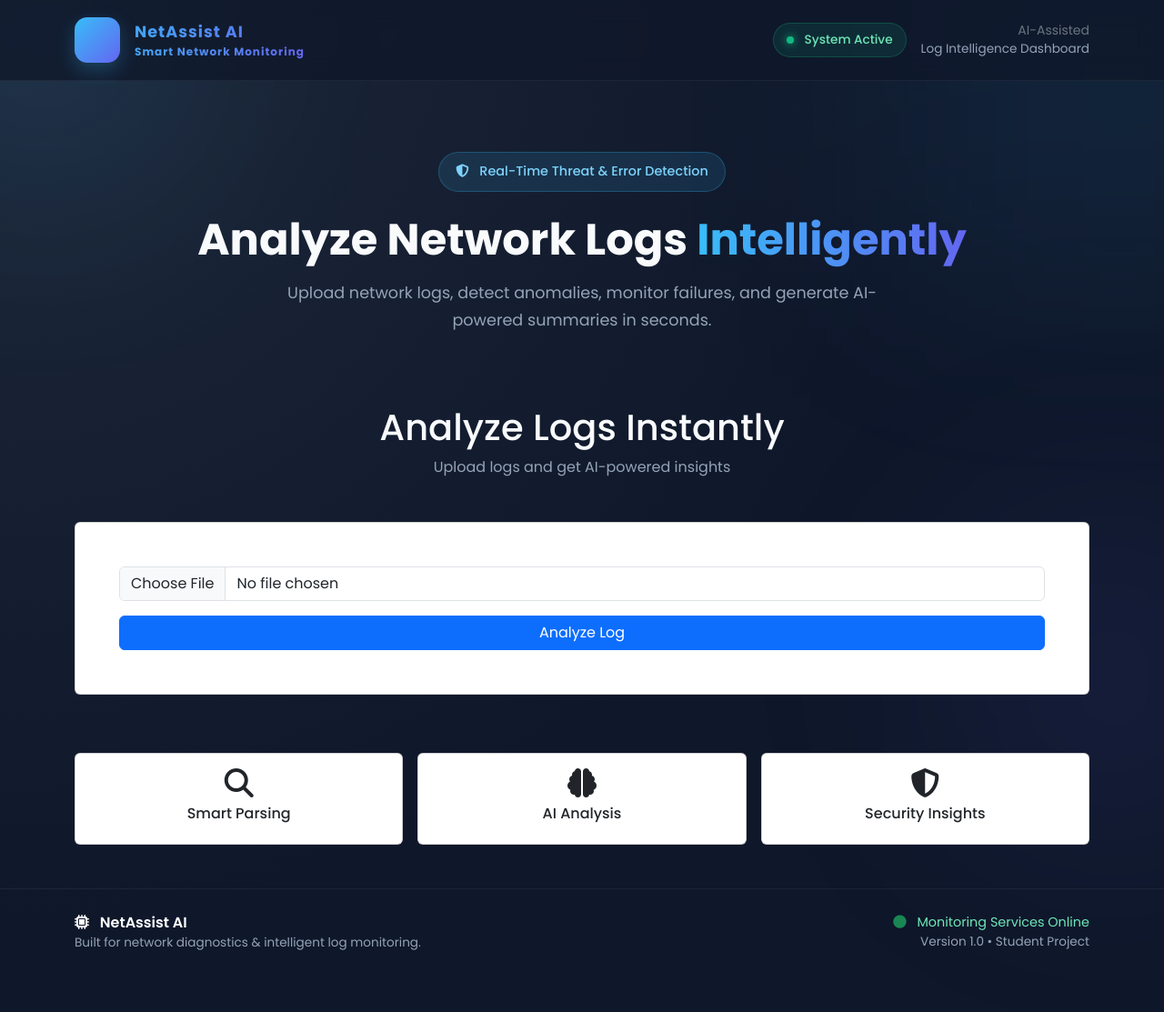
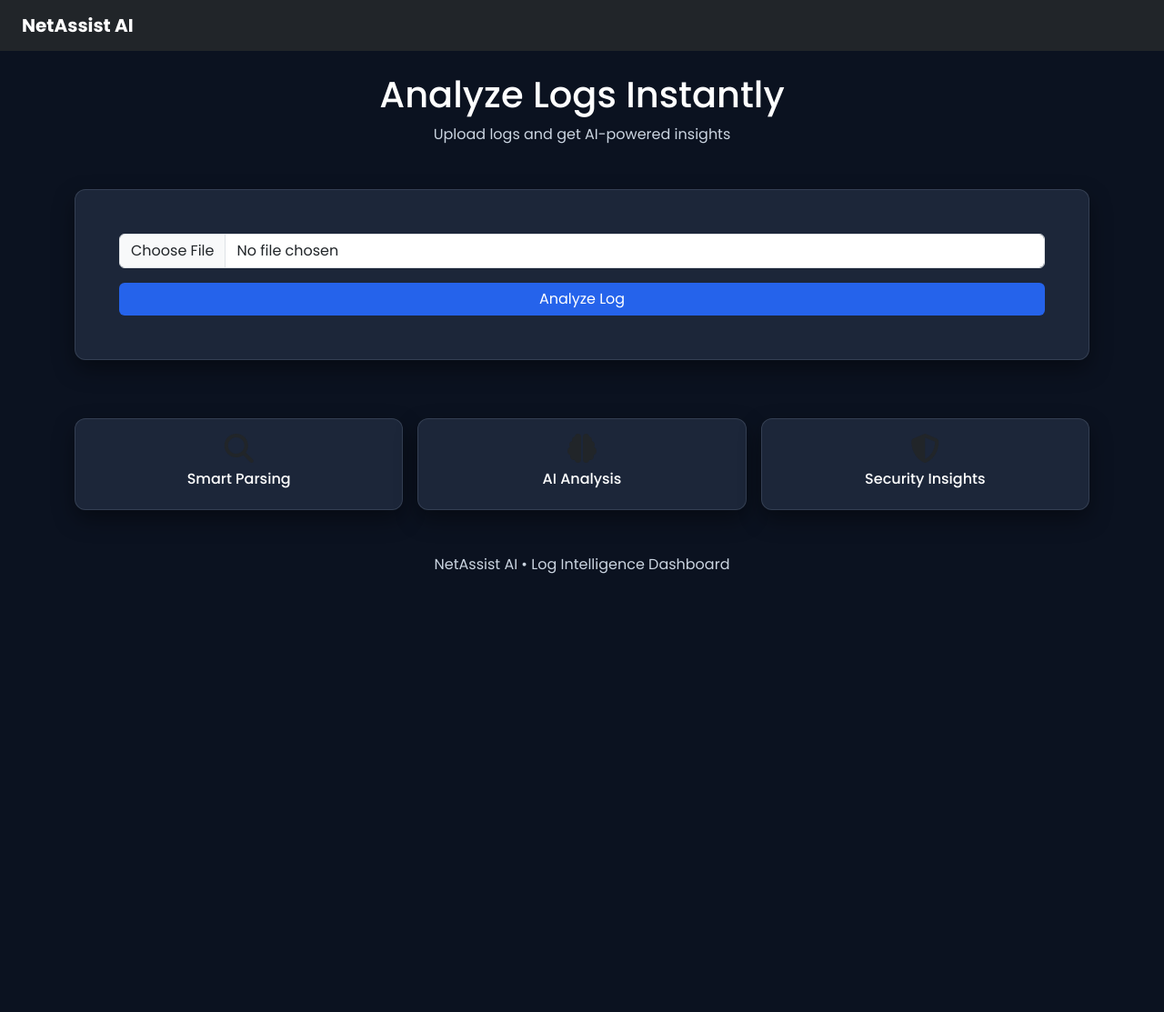
Before and after one commit to Saifan-01/Network-Log-Analyzer, a Flask app: page / in a window 1280 px wide. Shown: the whole page at 91% size. After the commit the page ends 631 px from the top, so only its background shows below. Run offline with Flask 3, Linux system fonts and the light colour scheme.

Commit message:
Refactor frontend templates to improve accessibility, text contrast, and overall dashboard UX consistency

```diff
--- a/templates/base.html
+++ b/templates/base.html
@@ -7,164 +7,95 @@
 
     <title>NetAssist AI • Network Log Analyzer</title>
 
-    <!-- Google Font -->
-    <link href="https://fonts.googleapis.com/css2?family=Poppins:wght@300;400;500;600;700&display=swap"
-        rel="stylesheet">
+    <link href="https://fonts.googleapis.com/css2?family=Poppins:wght@300;400;500;600;700&display=swap" rel="stylesheet">
 
-    <!-- Bootstrap -->
     <link href="https://cdn.jsdelivr.net/npm/bootstrap@5.3.0/dist/css/bootstrap.min.css" rel="stylesheet">
 
-    <!-- Font Awesome -->
     <link rel="stylesheet" href="https://cdnjs.cloudflare.com/ajax/libs/font-awesome/6.4.0/css/all.min.css">
 
-    <!-- Custom CSS -->
-    <link rel="stylesheet" href="{{ url_for('static', filename='style.css') }}?v={{ range(1, 100000) | random }}">
+    <!-- GLOBAL UI STYLE -->
+    <style>
+        body {
+            background: #0b1220;
+            color: #f8fafc;
+            font-family: 'Poppins', sans-serif;
+        }
 
+        h1,h2,h3,h4,h5,h6 {
+            color: #ffffff;
+        }
+
+        p, span, div, li, td, th {
+            color: #e5e7eb;
+        }
+
+        .text-muted, .small, .text-secondary {
+            color: #cbd5e1 !important;
+            opacity: 1 !important;
+        }
+
+        .card, .card-custom {
+            background: rgba(30, 41, 59, 0.95);
+            border: 1px solid rgba(148, 163, 184, 0.2);
+            box-shadow: 0 10px 25px rgba(0,0,0,0.4);
+            border-radius: 12px;
+        }
+
+        a { color: #38bdf8; }
+        a:hover { color: #0ea5e9; }
+
+        .btn-primary {
+            background: #2563eb;
+            border: none;
+        }
+
+        .btn-primary:hover {
+            background: #1d4ed8;
+        }
+
+        table {
+            color: #f8fafc !important;
+        }
+
+        .table-dark {
+            background: #0f172a;
+        }
+
+        .table-dark td, .table-dark th {
+            border-color: rgba(255,255,255,0.08);
+        }
+
+        .badge {
+            font-weight: 600;
+        }
+
+        .ai-summary-card {
+            background: rgba(56, 189, 248, 0.08);
+            border: 1px solid rgba(56, 189, 248, 0.3);
+        }
+    </style>
+
+    {% block head %}{% endblock %}
 </head>
 
 <body>
 
-    <!-- Background Blur Circles -->
-    <div class="bg-blur bg-blur-1"></div>
-    <div class="bg-blur bg-blur-2"></div>
+<nav class="navbar navbar-dark bg-dark px-4">
+    <a class="navbar-brand fw-bold" href="{{ url_for('index') }}">
+        NetAssist AI
+    </a>
+</nav>
 
-    <!-- Navbar -->
-    <nav class="navbar navbar-expand-lg navbar-dark navbar-custom">
-        <div class="container">
+<div class="container mt-4">
+    {% block content %}{% endblock %}
+</div>
 
-            <!-- Logo -->
-            <a class="navbar-brand d-flex align-items-center" href="{{ url_for('index') }}">
+<footer class="text-center mt-5 mb-3 text-muted">
+    NetAssist AI • Log Intelligence Dashboard
+</footer>
 
-                <div class="logo-icon me-3">
-                    <i class="fas fa-network-wired"></i>
-                </div>
-
-                <div>
-                    <div class="brand-title">
-                        NetAssist AI
-                    </div>
-
-                    <div class="brand-subtitle">
-                        Smart Network Monitoring
-                    </div>
-                </div>
-
-            </a>
-
-            <!-- Right Side -->
-            <div class="d-flex align-items-center gap-3">
-
-                <div class="status-pill">
-                    <span class="status-dot"></span>
-                    System Active
-                </div>
-
-                <div class="text-end d-none d-md-block">
-                    <div class="small text-secondary">
-                        AI-Assisted
-                    </div>
-
-                    <div style="font-size: 0.85rem; color: #94a3b8;">
-                        Log Intelligence Dashboard
-                    </div>
-                </div>
-
-            </div>
-
-        </div>
-    </nav>
-
-    <!-- Main Container -->
-    <div class="container mt-5">
-
-        <!-- Hero Section -->
-        <div class="hero-section mb-5">
-
-            <div class="hero-badge">
-                <i class="fas fa-shield-alt me-2"></i>
-                Real-Time Threat & Error Detection
-            </div>
-
-            <h1 class="hero-title mt-4">
-                Analyze Network Logs
-                <span class="gradient-text">Intelligently</span>
-            </h1>
-
-            <p class="hero-description mt-3">
-                Upload network logs, detect anomalies, monitor failures,
-                and generate AI-powered summaries in seconds.
-            </p>
-
-        </div>
-
-        <!-- Flash Messages -->
-        {% with messages = get_flashed_messages(with_categories=true) %}
-        {% if messages %}
-        {% for category, message in messages %}
-
-        <div class="alert alert-{{ category }} alert-dismissible fade show custom-alert" role="alert">
-
-            <i class="fas fa-circle-info me-2"></i>
-            {{ message }}
-
-            <button type="button" class="btn-close btn-close-white" data-bs-dismiss="alert" aria-label="Close">
-            </button>
-
-        </div>
-
-        {% endfor %}
-        {% endif %}
-        {% endwith %}
-
-        <!-- Main Content -->
-        {% block content %}{% endblock %}
-
-    </div>
-
-    <!-- Footer -->
-    <footer class="footer-section mt-5">
-
-        <div class="container">
-
-            <div class="d-flex flex-column flex-md-row justify-content-between align-items-center">
-
-                <div class="footer-left mb-3 mb-md-0">
-
-                    <div class="footer-logo">
-                        <i class="fas fa-microchip me-2"></i>
-                        NetAssist AI
-                    </div>
-
-                    <div class="footer-text">
-                        Built for network diagnostics & intelligent log monitoring.
-                    </div>
-
-                </div>
-
-                <div class="footer-right text-md-end">
-
-                    <div class="footer-status">
-                        <i class="fas fa-circle text-success me-2"></i>
-                        Monitoring Services Online
-                    </div>
-
-                    <div class="footer-version">
-                        Version 1.0 • Student Project
-                    </div>
-
-                </div>
-
-            </div>
-
-        </div>
-
-    </footer>
-
-    <!-- Bootstrap JS -->
-    <script src="https://cdn.jsdelivr.net/npm/bootstrap@5.3.0/dist/js/bootstrap.bundle.min.js"></script>
-
-    {% block scripts %}{% endblock %}
+<script src="https://cdn.jsdelivr.net/npm/bootstrap@5.3.0/dist/js/bootstrap.bundle.min.js"></script>
+{% block scripts %}{% endblock %}
 
 </body>
-
 </html>
```
Also changed, not shown: templates/dashboard.html (+12 -101 lines).
